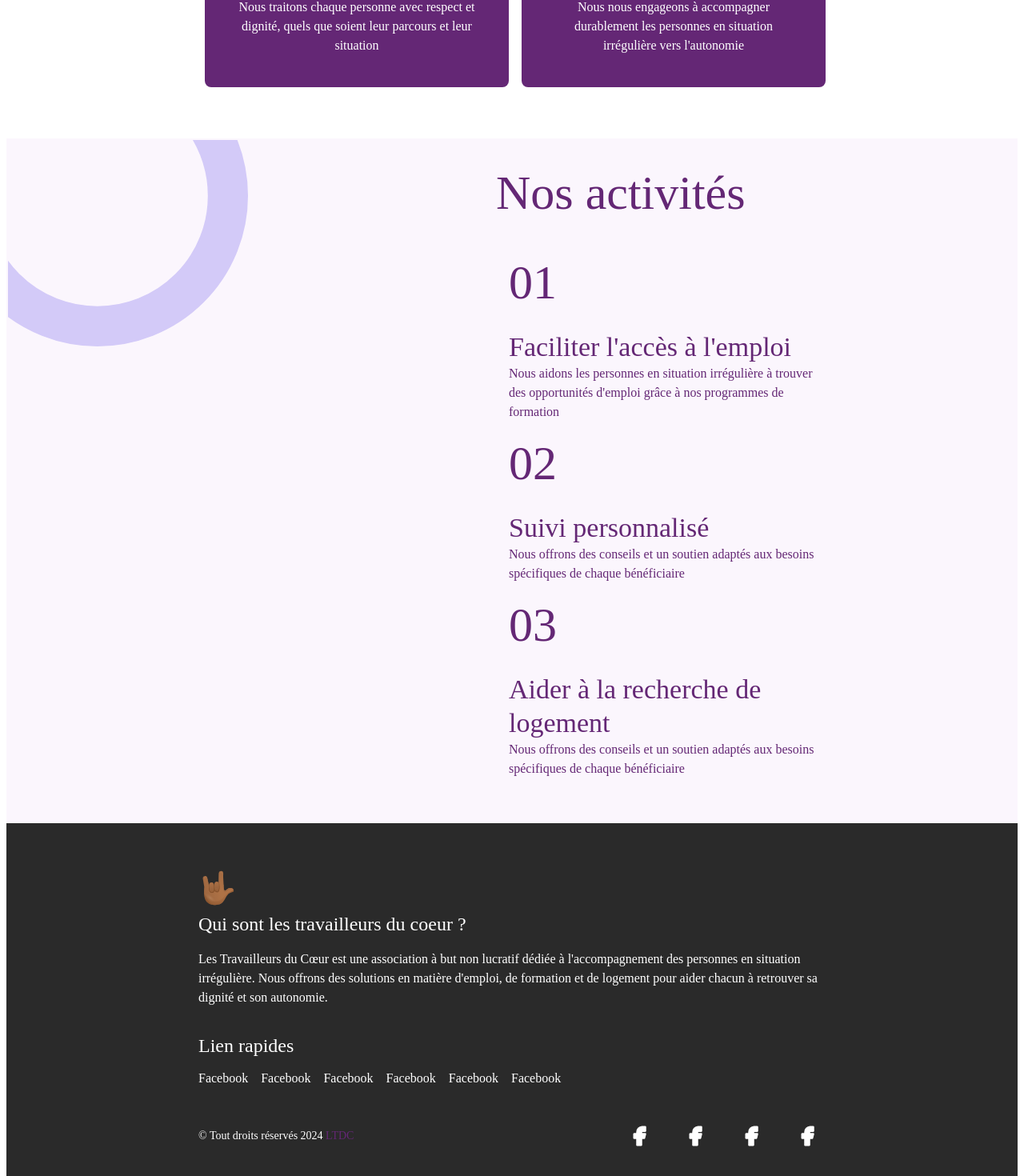
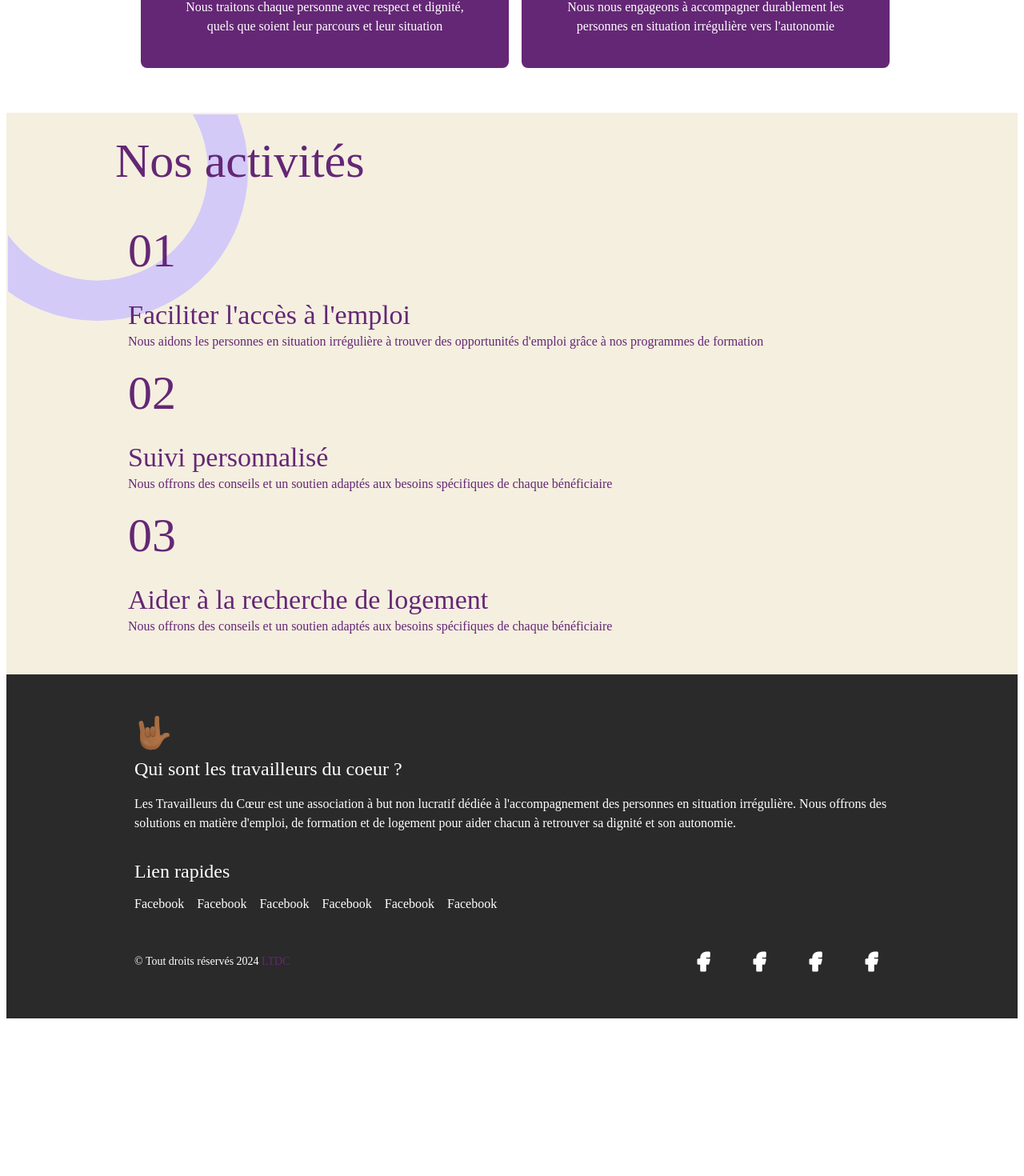
Before and after one commit to josias-koffi/ltdc_website, a Next.js app: page /about in a window 1280 px wide. Shown: the part 953-2423 px from the top of the page at 80% size. After the commit the page ends 2234 px from the top, so only its background shows below. Built offline with nearby package versions, Linux system fonts and the light colour scheme.

Commit message:
avancement

```diff
--- a/app/template.tsx
+++ b/app/template.tsx
@@ -7,8 +7,10 @@ import { themeOptions } from "@/config/theming";
 import { useTheme } from "@mui/material/styles";
 import useMediaQuery from "@mui/material/useMediaQuery";
 export interface FrameInterface {
-  paddingX: number;
-  paddingY: number;
+  paddingX: number | string;
+  paddingY: number | string;
+  paddingHeaderX: number | string;
+  paddingHeaderY: number | string;
 }
 
 export const FrameSettingContext = createContext<FrameInterface | null>(null);
@@ -19,8 +21,10 @@ export default function Template({ children }: { children: React.ReactNode }) {
   const isUpperMobileScreen = useMediaQuery(theme.breakpoints.up("sm"));
 
   const frame: FrameInterface = {
-    paddingX: isUpperMobileScreen ? 30 : 2,
-    paddingY: isUpperMobileScreen ? 7 : 2,
+    paddingX: isUpperMobileScreen ? "10rem" : "1rem",
+    paddingY: isUpperMobileScreen ? "3rem" : "1rem",
+    paddingHeaderX: isUpperMobileScreen ? "10rem" : "1rem",
+    paddingHeaderY: isUpperMobileScreen ? "3rem" : "1rem" ,
   };
 
   return (
--- a/components/footer/Footer.tsx
+++ b/components/footer/Footer.tsx
@@ -29,7 +29,7 @@ const Footer = () => {
       sx={{
         backgroundColor: "#2A2A2A",
         px: frame?.paddingX,
-        py: frame?.paddingY,
+        py: frame?.paddingHeaderY,
         color: "white",
       }}
     >
--- a/components/header/Header.tsx
+++ b/components/header/Header.tsx
@@ -24,7 +24,7 @@ const Header = () => {
         justifyContent: "space-between",
         alignItems: "center",
         px: frame?.paddingX,
-        py: frame?.paddingY,
+        py: frame?.paddingHeaderY,
         flexWrap: "wrap",
       }}
     >
--- a/components/sections/activities/ActivitiesSection.tsx
+++ b/components/sections/activities/ActivitiesSection.tsx
@@ -19,6 +19,7 @@ const ActivitiesSection = (props: ActivitiesSectionInterface) => {
   const frame = useContext(FrameSettingContext);
   const notPhoneScreen = useContext(ScreenTypeContext);
   const ABSOLUT_IMAGE_POSITION = notPhoneScreen ? 2 : -300;
+  const isMinimal = variant == "minimal";
 
   const mapImages = () => {
     return images?.map((image: string, index: number) => {
@@ -27,7 +28,6 @@ const ActivitiesSection = (props: ActivitiesSectionInterface) => {
           <Box
             sx={{
               display: "flex",
-              width: "100%",
               backgroundImage: `url(${image})`,
               backgroundRepeat: "no-repeat",
               backgroundSize: "contain",
@@ -42,7 +42,7 @@ const ActivitiesSection = (props: ActivitiesSectionInterface) => {
   const mapActivities = () => {
     return activities?.map((act: ActivityInterface, index: number) => {
       return (
-        <Grid item xl={6}>
+        <Grid item xl={isMinimal ? 4 : 6}>
           <Typography variant={notPhoneScreen ? "h2" : "h3"} sx={{ pb: 3 }}>
             {`0${index + 1}`}
           </Typography>
@@ -61,8 +61,9 @@ const ActivitiesSection = (props: ActivitiesSectionInterface) => {
         display: "flex",
         flexDirection: "column",
         alignItems: "stretch",
-        backgroundColor: variant == "minimal" ? null : "#FBF6FD",
+        backgroundColor: isMinimal ? "#F5EFE0" : "#FBF6FD",
         position: "relative",
+        // p: 1,
       }}
     >
       <Image
@@ -77,15 +78,18 @@ const ActivitiesSection = (props: ActivitiesSectionInterface) => {
           zIndex: 0,
         }}
       />
+
       <Box
         sx={{
-          px: frame?.paddingX,
-          py: frame?.paddingY,
+          px: notPhoneScreen ? frame?.paddingX : "3rem",
+          py: notPhoneScreen ? frame?.paddingY : "3rem",
           zIndex: 2,
           color: "#642775",
+          position: "static",
         }}
       >
         <Grid container spacing={1}>
+          {!isMinimal ? (
             <Grid xl={6} md={6} sm={12} xs={12}>
               <Grid
                 container
@@ -97,7 +101,9 @@ const ActivitiesSection = (props: ActivitiesSectionInterface) => {
                 {mapImages()}
               </Grid>
             </Grid>
-          <Grid xl={6} md={6} sm={12} xs={12}>
+          ) : null}
+
+          <Grid xl={isMinimal ? 12 : 6} md={isMinimal ? 12 : 6} sm={12} xs={12}>
             <Grid container spacing={2}>
               <Grid xl={12}>
                 <Typography
--- a/container/about-pages/AboutPage.tsx
+++ b/container/about-pages/AboutPage.tsx
@@ -1,4 +1,4 @@
-import React from 'react';
+import React from "react";
 import Header from "@/components/header/Header";
 import HistorySection from "@/container/about-pages/sections/HistorySection";
 import AboutHeadSection from "@/container/about-pages/sections/AboutHeadSection";
@@ -10,12 +10,12 @@ import CallToActionsSection from "@/container/about-pages/sections/CallToActions
 const AboutPage = () => {
   return (
     <div>
-      <AboutHeadSection/>
-      <HistorySection/>
-      <ValuesSection/>
-      <ActivitiesSection/>
-      <MembersSection/>
-      <CallToActionsSection/>
+      <AboutHeadSection />
+      <HistorySection />
+      <ValuesSection />
+      <ActivitiesSection variant="minimal" />
+      <MembersSection />
+      <CallToActionsSection />
     </div>
   );
 };
```
Also changed, not shown: container/home-pages/HomePage.tsx (+10 -10 lines). Lines whose indentation alone changed are shown as unchanged.
